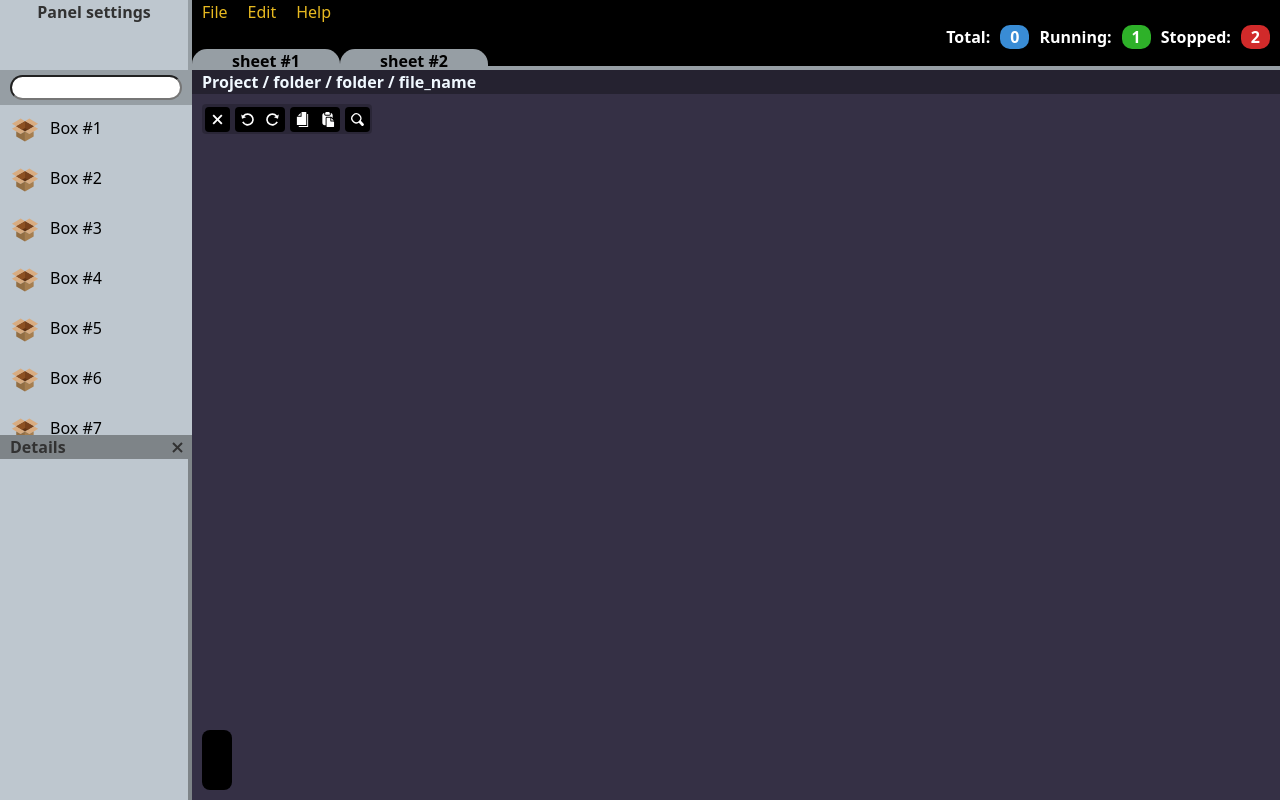
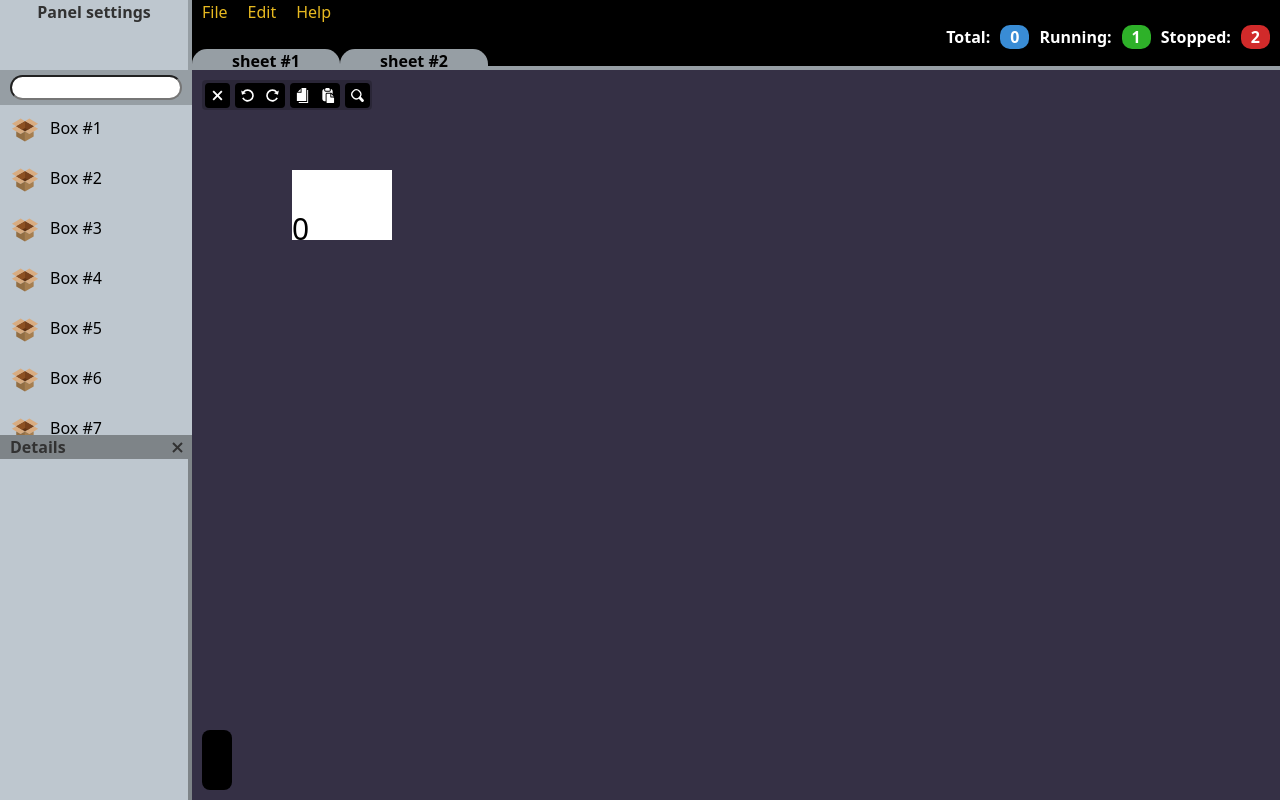
Before and after one commit to FrigatZero/rudn-web-basics-planner, a React (Vite) app: page / in a window 1280 px wide. Built offline with nearby package versions, Linux system fonts and the light colour scheme.

Commit message:
add canvas engine

```diff
--- /dev/null
+++ b/src/Pages/Editor/Components/Canvas/CanvasRender.tsx
@@ -0,0 +1,45 @@
+import React from "react";
+import { CanvasEngine } from "../../class/CanvasEngine";
+
+export interface CanvasRenderProps {
+    canvasWidth: number;
+    canvasHeight: number;
+    canvasRef: React.Ref<HTMLCanvasElement>;
+    canvasEngine: CanvasEngine;
+}
+
+export function CanvasRender(props: CanvasRenderProps){
+    const handlePointerDown = (e: React.PointerEvent) => {
+        const x = e.clientX - e.currentTarget.getBoundingClientRect().x
+        const y = e.clientY - e.currentTarget.getBoundingClientRect().y
+
+        props.canvasEngine.handlePointerDown(x, y);
+    }
+    const handlePointerMove = (e: React.PointerEvent) => {
+        const x = e.clientX - e.currentTarget.getBoundingClientRect().x
+        const y = e.clientY - e.currentTarget.getBoundingClientRect().y
+
+        props.canvasEngine.handlePointerMove(x, y);
+        props.canvasEngine.render();
+    }
+    const handlePointerUp = (e: React.PointerEvent) => {
+        const x = e.clientX - e.currentTarget.getBoundingClientRect().x
+        const y = e.clientY - e.currentTarget.getBoundingClientRect().y
+
+        props.canvasEngine.handlePointerUp(x, y);
+    }
+    return <canvas
+                className='canvas'
+                style={{
+                    width: "100%",
+                    height: "100%"
+                }}
+                width={props.canvasWidth}
+                height={props.canvasHeight}
+                ref={props.canvasRef}
+                onPointerDown={handlePointerDown}
+                onPointerUp={handlePointerUp}
+                onPointerMove={handlePointerMove}
+                onPointerCancel={handlePointerUp}
+            />
+}
--- a/src/Pages/Editor/Editor.jsx
+++ b/src/Pages/Editor/Editor.jsx
@@ -1,6 +1,8 @@
 import { useCallback, useEffect, useLayoutEffect, useRef, useState } from 'react';
 import './Editor.css'
 import { SimpleBox } from './Components/Workspace/SimpleBox';
+import { CanvasEngine } from './class/CanvasEngine'
+import { CanvasRender } from './Components/Canvas/CanvasRender';
 import BoxButtonSvg from './assets/box.svg'
 import CrossSvg from './assets/cross.svg'
 import UndoSvg from './assets/undo.svg'
@@ -10,86 +12,110 @@ import PasteSvg from './assets/paste.svg'
 import SearchSvg from './assets/search.svg'
 
 export default function Editor(){
-    // Значение поиска тулбокса
-    const [searchValue, setSearchValue] = useState("");
     // Хуки для canvas
     const canvasRef = useRef(null);
     const workspaceCanvasRef = useRef(null);
     const [canvasWidth, setCanvasWidth] = useState(0);
     const [canvasHeight, setCanvasHeight] = useState(0);
     // Хуки для элементов рабочей области
-    const [objectId, setObjectId] = useState(0);
+    const [objectId, setObjectId] = useState(1);
     const [workspaceObjects, setWorkspaceObjects] = useState([]);
     // Хуки для элементов панели инструментов
     const [toolboxObjectId, setToolboxObjectId] = useState(0);
     const [toolboxObjects, setToolboxObjects] = useState([]);
+    // Значение поиска тулбокса
+    const [searchValue, setSearchValue] = useState("");
+
+    // Подключаем CanvasEngine
+    const [engine, setEngine] = useState(null);
+    useEffect (() => {
+        // if (!canvasRef.current) return;
+        console.log(canvasRef.current);
+        const canvasEngine = new CanvasEngine(canvasRef.current);
+        setEngine(canvasEngine);
+    }, [])
+
+
     // Обработчик нажатия на кнопку создания коробки
     const on_click_boxButton_handler = () => {
-        setWorkspaceObjects([
-            ...workspaceObjects,
+        engine.appendBox(
             {
-                objectId:objectId,
-                position:{x:30,y:90},
-                size:{width:100,height:70}
+                key: objectId,
+                position: {x: 100, y: 100},
+                size: {width: 100, height: 70},
+                color: "#FFFFFF"
             }
-        ]);
+        )
         setObjectId(i => i + 1);
+        // setWorkspaceObjects([
+        //     ...workspaceObjects,
+        //     {
+        //         objectId:objectId,
+        //         position:{x:30,y:90},
+        //         size:{width:100,height:70}
+        //     }
+        // ]);
+        // setObjectId(i => i + 1);
     }
     const on_change_search_handler = (e) => {
         setSearchValue(e.target.value);
     }
     // Получение объектов рабочей области
-    const getWorkspaceObjects = () => {
-        return <>
-        {
-            workspaceObjects.map(element =>
-                (
-                    <SimpleBox
-                        key={element.objectId}
-                        id={element.objectId}
-                        position={element.position}
-                        size={element.size}
-                        onNewPosition={(id, pos)=>{
-                            const oldObjects = workspaceObjects.map(x => x);
-                            const object = oldObjects.find(x => x.objectId == id);
-                            object.position = pos;
-                            setWorkspaceObjects(oldObjects);
-                        }}
-                        onNewSize={(id, size) => {
-                            const oldObjects = workspaceObjects.map(x => x)
-                            const object = oldObjects.find(x => x.objectId == id);
-                            object.size = size;
-                            setWorkspaceObjects(oldObjects);
-                        }}
-                    />
-                )
-            )
-        }
-        </>
-    }
+    // const getWorkspaceObjects = () => {
+    //     return <>
+    //     {
+    //         workspaceObjects.map(element =>
+    //             (
+    //                 <SimpleBox
+    //                     key={element.objectId}
+    //                     id={element.objectId}
+    //                     position={element.position}
+    //                     size={element.size}
+    //                     onNewPosition={(id, pos)=>{
+    //                         const oldObjects = workspaceObjects.map(x => x);
+    //                         const object = oldObjects.find(x => x.objectId == id);
+    //                         object.position = pos;
+    //                         setWorkspaceObjects(oldObjects);
+    //                     }}
+    //                     onNewSize={(id, size) => {
+    //                         const oldObjects = workspaceObjects.map(x => x)
+    //                         const object = oldObjects.find(x => x.objectId == id);
+    //                         object.size = size;
+    //                         setWorkspaceObjects(oldObjects);
+    //                     }}
+    //                 />
+    //             )
+    //         )
+    //     }
+    //     </>
+    // }
     // Обновление canvas
     const updateCanvas = useCallback(() => {
-        const canvas = canvasRef.current;
-        if (canvas) {
-            const ctx = canvas.getContext("2d");
-            ctx.clearRect(0, 0, canvas.width, canvas.height);
-            if (workspaceObjects?.length > 1) {
-                ctx.lineWidth = 3;
-                const first = workspaceObjects[0];
-                const fPosX = first.position.x + first.size.width/2;
-                const fPosY = first.position.y + first.size.height/2;
+        if (!engine) return;
 
-                ctx.beginPath();
-                ctx.moveTo(fPosX, fPosY);
-                workspaceObjects.slice(1).map(x => {
-                    ctx.lineTo(x.position.x + x.size.width/2, x.position.y + x.size.height/2);
-                    ctx.moveTo(fPosX, fPosY);
-                })
-                ctx.closePath();
-                ctx.stroke();
-            }
-        }
-    }, [workspaceObjects]);
+        engine.render();
+
+        // const canvas = canvasRef.current;
+        // if (true) {
+        //     const ctx = canvas.getContext("2d");
+        //     ctx.clearRect(0, 0, canvas.width, canvas.height);
+        //     if (workspaceObjects?.length > 1) {
+        //         ctx.lineWidth = 3;
+        //         const first = workspaceObjects[0];
+        //         const fPosX = first.position.x + first.size.width/2;
+        //         const fPosY = first.position.y + first.size.height/2;
+
+                // ctx.beginPath();
+                // ctx.moveTo(fPosX, fPosY);
+                // workspaceObjects.slice(1).map(x => {
+                //     ctx.lineTo(x.position.x + x.size.width/2, x.position.y + x.size.height/2);
+                //     ctx.moveTo(fPosX, fPosY);
+                // })
+                // ctx.closePath();
+                // ctx.stroke();
+        //     }
+        // }
+    }, [engine]);
     // Получение объектов панели инструментов
     const getToolboxObjects = () => {
         function BoxButton() {
@@ -250,18 +276,15 @@ export default function Editor(){
             </div>
             <div className='editor__workspace'>
                 <div className='workspace-canvas' ref={workspaceCanvasRef}>
-                    <canvas
-                    className='canvas'
-                    width={canvasWidth}
-                    height={canvasHeight}
-                    ref={canvasRef}/>
+                    <CanvasRender
+                        canvasWidth={canvasWidth}
+                        canvasHeight={canvasHeight}
+                        canvasRef={canvasRef}
+                        canvasEngine={engine}
+                    />
                 </div>
 
-                {getWorkspaceObjects()}
-
-                <div className='file-path'>
-                    Project / folder / folder / file_name
-                </div>
+                {/* {getWorkspaceObjects()} */}
 
                 <div className='action-bar'>
                     <div className='action-bar__remove'>
--- /dev/null
+++ b/src/Pages/Editor/class/CanvasEngine.tsx
@@ -0,0 +1,117 @@
+import { useRef } from "react";
+
+interface Position {
+    x: number;
+    y: number;
+}
+interface Size {
+    width: number;
+    height: number;
+}
+interface Box {
+    key: number;
+    position: Position;
+    size: Size;
+    color: string;
+}
+
+
+export class CanvasEngine {
+    private canvas: HTMLCanvasElement;
+    private ctx: CanvasRenderingContext2D;
+    private box: Box[] = [];
+    private currentBox: Box | null = null;
+
+    private initMousePos: Position = {x: 0, y: 0};
+    private startPos: Position = {x: 0, y: 0};
+    private isDown: boolean = false;
+
+    constructor(canvas: HTMLCanvasElement) {
+        this.canvas = canvas;
+        this.ctx = canvas.getContext("2d")!;
+
+        this.box = [
+            {
+                key: 0,
+                position: {x: 100, y: 100},
+                size: {width: 100, height: 70},
+                color: "#FFFFFF"
+            }
+        ]
+
+        this.render();
+    }
+
+    searchBoxInPoint(_x: number, _y: number) {
+        this.box.map(b => {
+            if (b.position.x <= _x &&
+                b.position.x + b.size.width >= _x &&
+                b.position.y <= _y &&
+                b.position.y + b.size.height >= _y
+            ) {this.currentBox = b; return}
+        })
+    }
+    handlePointerDown = (_x: number, _y: number) => {
+        this.searchBoxInPoint(_x, _y)
+        if (!this.currentBox) return;
+        if (!this.isDown) {
+            this.isDown = true;
+            this.initMousePos.x = _x;
+            this.initMousePos.y = _y;
+            this.startPos.x = this.currentBox.position.x;
+            this.startPos.y = this.currentBox.position.y;
+        }
+    }
+    handlePointerUp = (_x: number, _y: number) => {
+        this.isDown = false;
+        this.initMousePos.x = 0;
+        this.initMousePos.y = 0;
+        this.currentBox = null;
+    }
+    handlePointerMove = (_x: number, _y: number) => {
+        console.log(this.currentBox, this.isDown)
+        if (this.isDown) {
+            const dx = _x - this.initMousePos.x;
+            const dy = _y - this.initMousePos.y;
+            this.currentBox!.position = {x: this.startPos.x + dx, y: this.startPos.y + dy}
+        }
+    }
+
+    appendBox(b: Box) {
+        this.box.push(b);
+        this.render();
+    }
+
+    experimental() {
+
+    }
+
+    render() {
+        this.ctx.clearRect(0, 0, this.canvas.width, this.canvas.height);
+
+        const first = this.box[0];
+        const fposx = first.position.x + first.size.width/2;
+        const fposy = first.position.y + first.size.height;
+
+        this.ctx.lineWidth = 4;
+
+        this.ctx.beginPath();
+        this.ctx.moveTo(fposx, fposy);
+        this.box.slice(1).map(x => {
+            this.ctx.lineTo(x.position.x + x.size.width/2, x.position.y + x.size.height/2);
+            this.ctx.moveTo(fposx, fposy);
+        })
+        this.ctx.closePath();
+        this.ctx.stroke();
+
+
+        this.box.map(b => {
+            this.ctx.fillStyle = b.color;
+            this.ctx.fillRect(b.position.x, b.position.y, b.size.width, b.size.height);
+
+            this.ctx.font = "30px system-ui";
+            this.ctx.fillStyle = "#000000"
+            this.ctx.fillText(String(b.key), b.position.x, b.position.y + b.size.height);
+        })
+    }
+}
```
